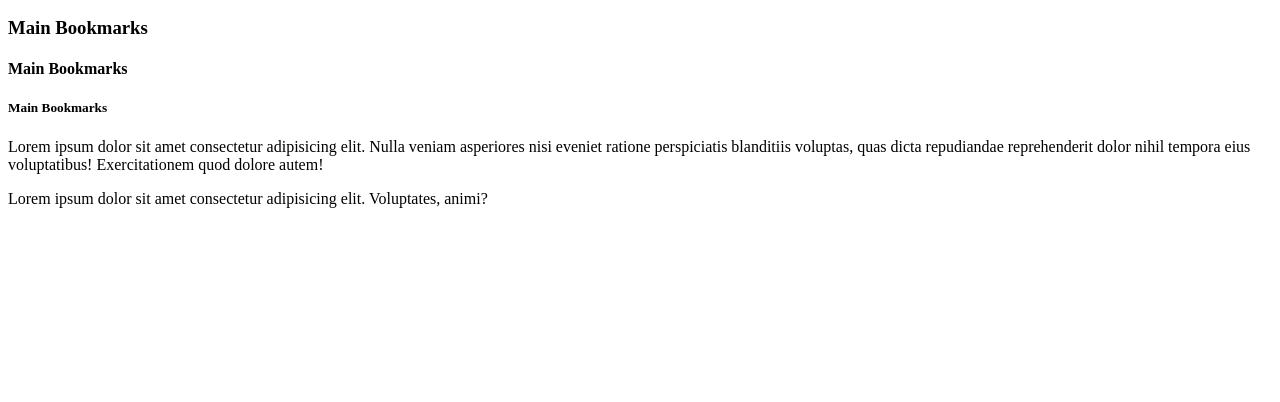
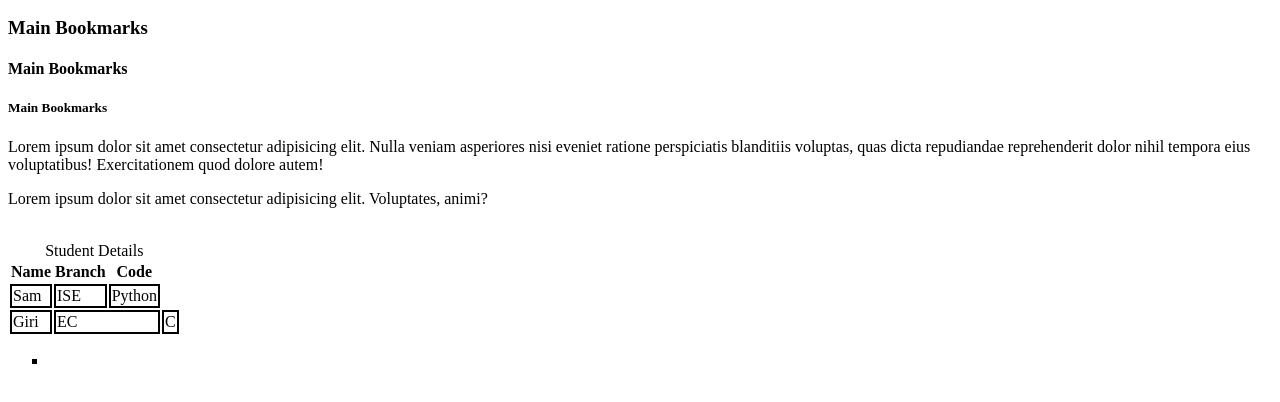
Before and after one commit to samarthyr/Web-Development, a plain HTML site: page index.html in a window 1280 px wide. Shown: the part 110-512 px from the top of the page. Drawn offline with Linux system fonts and the light colour scheme.

Commit message:
simentic tags

```diff
--- a/index.html
+++ b/index.html
@@ -4,7 +4,7 @@
     <meta charset="UTF-8">
     <meta name="viewport" content="width=device-width, initial-scale=1.0">
     <title>My Bookmaekes</title>
-    <link>
+<link rel="stylesheet" href="style.css">
 </head>
 <body>
     <h1>My Bookmarks</h1>
@@ -15,6 +15,27 @@
 
     <p>Lorem ipsum dolor sit amet consectetur adipisicing elit. Nulla veniam asperiores nisi eveniet ratione perspiciatis blanditiis voluptas, quas dicta repudiandae reprehenderit dolor nihil tempora eius voluptatibus! Exercitationem quod dolore autem!</p>
     <p>Lorem ipsum dolor sit amet consectetur adipisicing elit. Voluptates, animi?</p></P>
-
+<img src="" alt="">
+<table>
+    <caption>Student Details</caption>
+    <tr>
+        <th>Name</th>
+        <th>Branch</th>
+        <th>Code</th>
+    </tr>
+    <tr>
+        <td>Sam</td>
+        <td>ISE</td>
+        <td rowspan="">Python</td>
+    </tr>
+    <tr>
+        <td>Giri</td>
+        <td colspan="2">EC</td>
+        <td>C</td>
+    </tr>
+</table>
+<ul type="square">
+    <li></li>
+</ul>
 </body>
 </html>
--- a/style.css
+++ b/style.css
@@ -0,0 +1,3 @@
+td{
+    border: 2px solid black;
+}
```
Also changed, not shown: simneticTags.html (added, +29 -0 lines).
